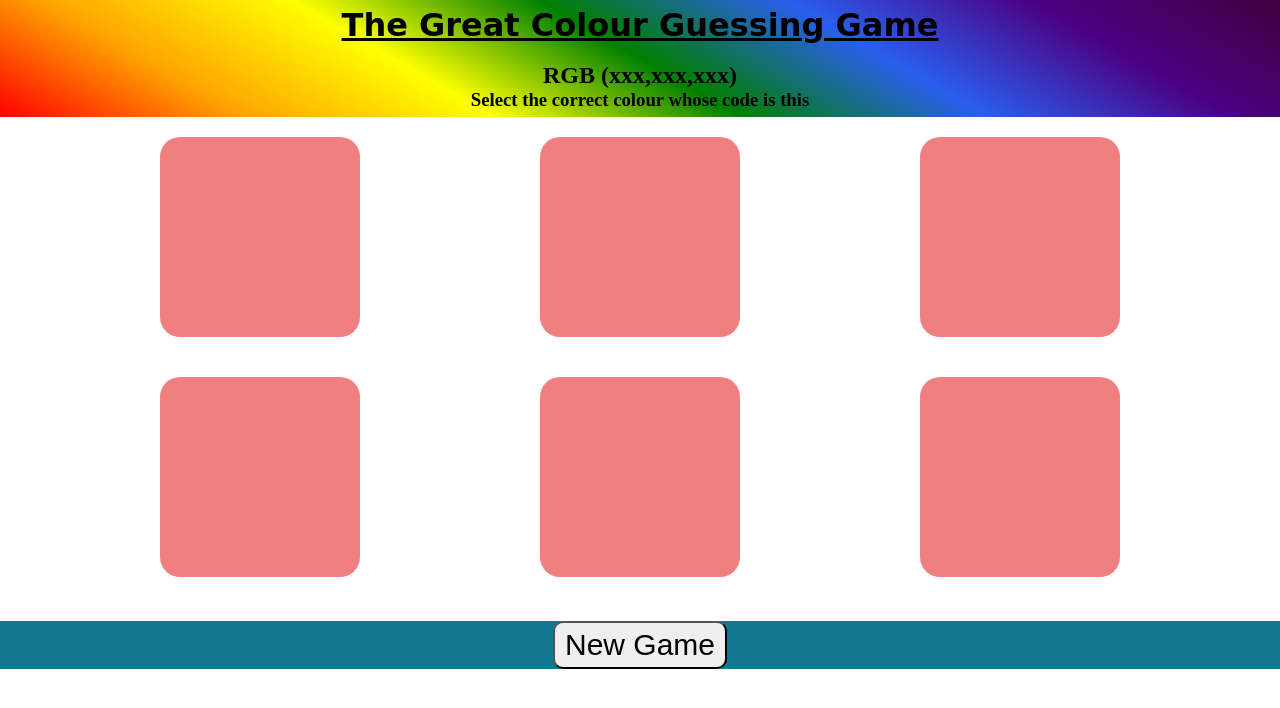
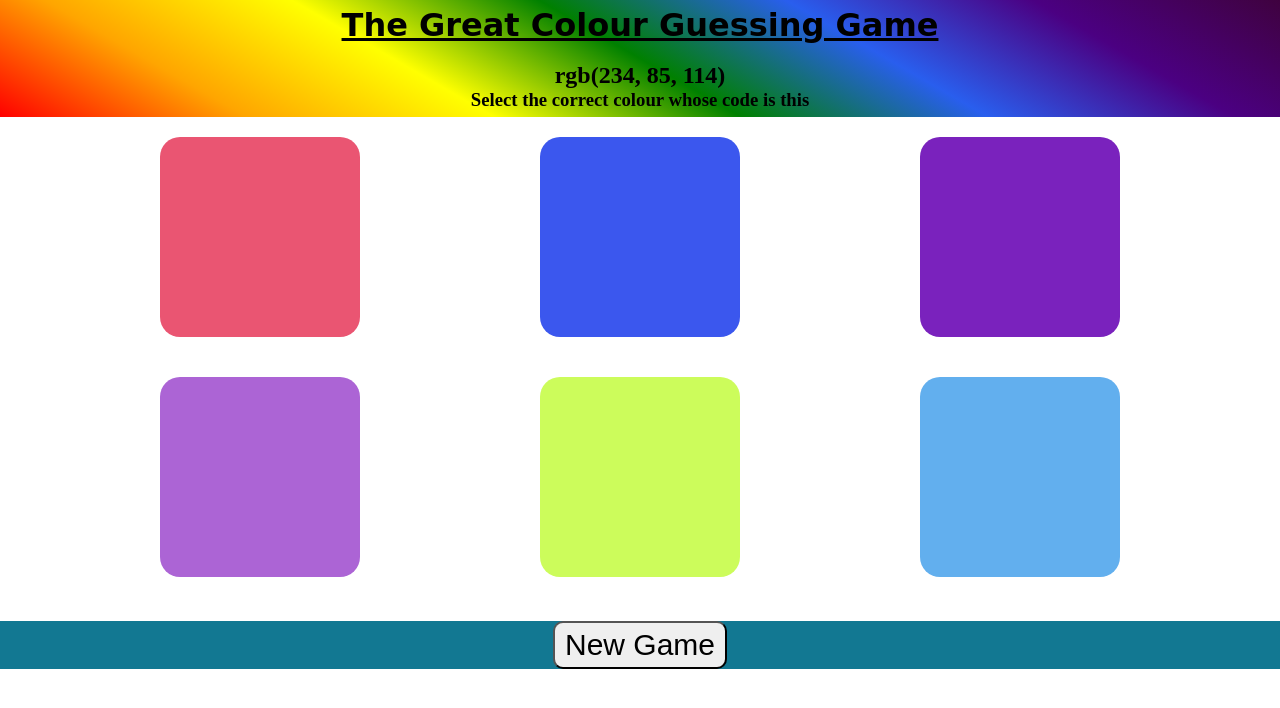
Before and after one commit to Pratham-T/ColourGame, a plain HTML site: page index.html in a window 1280 px wide. Both pictures are taken after a click on the button "New Game". Drawn offline with Linux system fonts and the light colour scheme; a web font is replaced by a local one.

Commit message:
JS added. Basic game working.

```diff
--- a/index.css
+++ b/index.css
@@ -22,6 +22,11 @@
     width: 200px;
     margin: 20px;
     border-radius: 20px;
+    cursor: pointer;
+}
+
+.tile:hover{
+    box-shadow: 0 5px 10px 0 rgba(0, 0, 0, 0.2), 0 7.5px 20px 0 rgba(0, 0, 0, 0.19);
 }
 
 
--- a/index.html
+++ b/index.html
@@ -9,7 +9,7 @@
     <body>
         <div id="header">
             <h1 id="heading"><u>The Great Colour Guessing Game</u></h1><br/>
-            <h2>RGB (xxx,xxx,xxx)</h2>
+            <h2 id="colorCode">RGB (xxx,xxx,xxx)</h2>
             <h3>Select the correct colour whose code is this</h3>
         </div>
         <div id="options">
@@ -24,10 +24,56 @@
             <div id="new_game"><button id="new_game_button" type="button" onclick=new_game()>New Game</button></div>
         </div>
 
-        <script type="javascript">
+        <script>
+
+            var t = [];
+            for (let i = 0; i < 6; i++) {
+                t[i] = document.getElementById((i+1).toString());
+            }
+
+            var correctOpt = -1, correctColor = "rgb (0, 0, 0)";
+
+            function getRandomColor() {
+                var letters = "0123456789ABCDEF";
+                var color = "#";
+                for (var i = 0; i < 6; i++) {
+                    color += letters[Math.floor(Math.random() * 16)];
+                }
+                return color;
+            }
+
+
             function new_game() {
+                for(let i =0; i<6; i++){
+                    t[i].style.background = getRandomColor();
+                }
 
+                correctOpt = Math.floor(Math.random()*6);
+                correctColor = t[correctOpt].style.background;
+
+                document.getElementById("colorCode").innerHTML = correctColor;
+                console.log(correctColor);
             }
+
+            function afterClick(){
+                if(this.style.background == correctColor){
+                    for(var i=0; i<6; i++){
+                        if(this.id == t[i].id)
+                            continue;
+                        else
+                            t[i].style.background = correctColor;
+                    }
+                }
+                else{
+                    this.style.background = "black";
+                }
+            }
+
+            for(var i =0; i<6; i++){
+                t[i].addEventListener("click", afterClick);
+            }
+
+
         </script>
     </body>
 </html>
```
Also changed, not shown: 1 other file.
